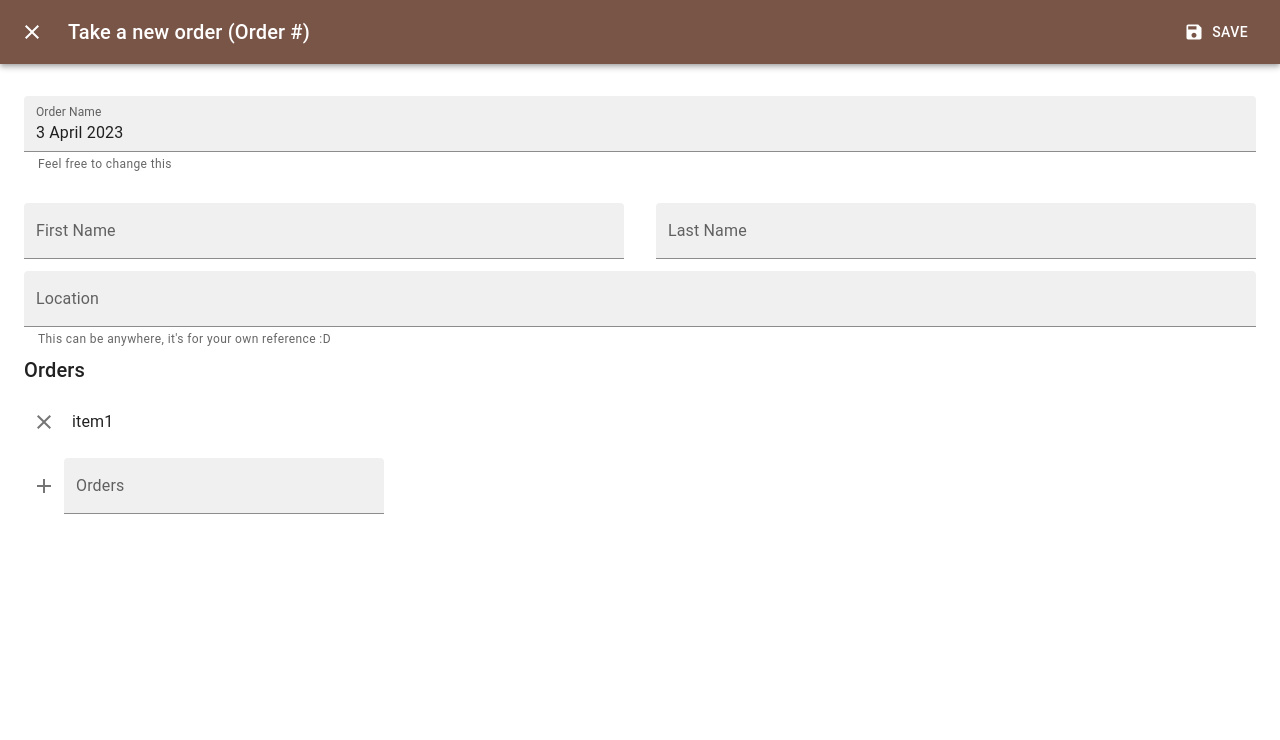
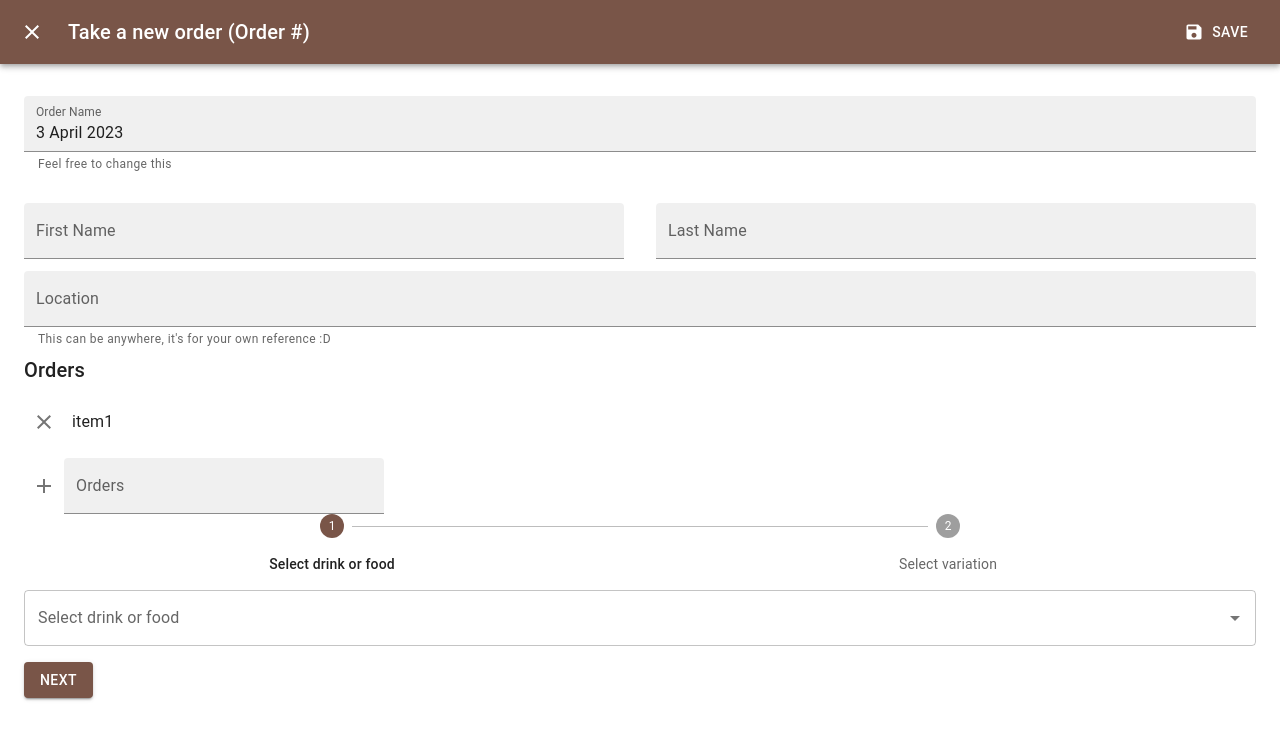
Before and after one commit to leekayden/kopikia, a React (Create React App) app: page /order in a window 1280 px wide. Both pictures are taken after a click on the button "TAKE AN ORDER". Shown: the top 740 px of the page. Built offline with nearby package versions, Linux system fonts and the light colour scheme; grey boxes are pictures that could not be loaded.

Commit message:
add stepper component

```diff
--- /dev/null
+++ b/src/components/common/ChooseOrder.tsx
@@ -0,0 +1,182 @@
+import React, { useState } from "react";
+import {
+  Autocomplete,
+  Step,
+  StepButton,
+  Stepper,
+  Typography,
+  TextField,
+  Button,
+  Box,
+} from "@mui/material";
+
+interface Drink {
+  name: string;
+  variations: string[];
+}
+
+interface Food {
+  name: string;
+  variations?: string[];
+}
+
+const drinks: Drink[] = [
+  { name: "Coffee", variations: ["Kopi O", "Kopi C", "Kopi"] },
+  { name: "Tea", variations: ["Tea with milk", "Tea with lemon"] },
+  { name: "Milo", variations: ["Milo Dinosaur", "Milo Godzilla"] },
+];
+
+const foods: Food[] = [
+  { name: "Nasi Lemak", variations: ["With Chicken", "With Beef", "Vegetarian"] },
+  { name: "Hainanese Chicken Rice", variations: ["Steamed Chicken", "Roasted Chicken"] },
+  {
+    name: "Roti Prata",
+    variations: ["Plain Prata", "Egg Prata", "Cheese Prata"],
+  },
+  { name: "Laksa", variations: ["With Prawn", "With Chicken", "Vegetarian"] },
+  { name: "Nasi Goreng", variations: ["With Chicken", "With Beef", "Vegetarian"] },
+  { name: "Mee Goreng", variations: ["With Chicken", "With Beef", "Vegetarian"] },
+];
+
+const StepperComponent = () => {
+  const [activeStep, setActiveStep] = useState(0);
+  const [selectedDrink, setSelectedDrink] = useState<Drink | null>(null);
+  const [selectedFood, setSelectedFood] = useState<Food | null>(null);
+  const [selectedVariation, setSelectedVariation] = useState<string | null>(
+    null
+  );
+
+  const handleDrinkChange = (
+    event: React.SyntheticEvent<Element, Event>,
+    value: Drink | Food | null
+  ) => {
+    if (value?.variations === undefined) {
+      setSelectedVariation(null);
+    }
+    setSelectedDrink(value as Drink);
+  };
+
+  const handleFoodChange = (
+    event: React.SyntheticEvent<Element, Event>,
+    value: Drink | Food | null
+  ) => {
+    if (value?.variations === undefined) {
+      setSelectedVariation(null);
+    }
+    setSelectedFood(value as Food);
+  };
+
+  const handleVariationChange = (
+    event: React.SyntheticEvent<Element, Event>,
+    value: string | null
+  ) => {
+    setSelectedVariation(value);
+  };
+
+  const steps = ["Select drink or food", "Select variation"];
+
+  const getVariations = (): string[] => {
+    if (selectedDrink) {
+      return selectedDrink.variations ?? [];
+    }
+    if (selectedFood) {
+      return selectedFood.variations ?? [];
+    }
+    return [];
+  };
+
+  const isVariationStepDisabled = (): boolean => {
+    const variations = getVariations();
+    return !variations || variations.length === 0;
+  };
+
+  const handleStep = (step: number) => () => {
+    setActiveStep(step);
+  };
+  const handleNext = () => {
+    setActiveStep((prevActiveStep) => prevActiveStep + 1);
+  };
+
+  const handleBack = () => {
+    setActiveStep((prevActiveStep) => prevActiveStep - 1);
+};
+
+const handleReset = () => {
+setActiveStep(0);
+setSelectedDrink(null);
+setSelectedFood(null);
+setSelectedVariation(null);
+};
+
+return (
+<Box sx={{ width: "100%" }}>
+<Stepper activeStep={activeStep} alternativeLabel>
+{steps.map((label) => (
+<Step key={label}>
+<StepButton onClick={handleStep(steps.indexOf(label))}>
+{label}
+</StepButton>
+</Step>
+))}
+</Stepper>
+{activeStep === 0 && (
+<Box sx={{ mt: 2 }}>
+<Autocomplete
+options={[...drinks, ...foods]}
+getOptionLabel={(option) => option.name}
+renderInput={(params) => (
+<TextField {...params} label="Select drink or food" />
+)}
+onChange={
+selectedDrink?.variations === undefined
+? handleFoodChange
+: handleDrinkChange
+}
+value={selectedDrink ?? selectedFood}
+/>
+<Box sx={{ mt: 2 }}>
+<Button variant="contained" onClick={handleNext}>
+Next
+</Button>
+</Box>
+</Box>
+)}
+{activeStep === 1 && (
+<Box sx={{ mt: 2 }}>
+<Typography>Select variation</Typography>
+<Autocomplete
+options={getVariations()}
+getOptionLabel={(option) => option}
+renderInput={(params) => (
+<TextField {...params} label="Select variation" />
+)}
+onChange={handleVariationChange}
+value={selectedVariation}
+/>
+<Box sx={{ mt: 2 }}>
+<Button variant="contained" onClick={handleBack}>
+Back
+</Button>
+<Button
+variant="contained"
+onClick={handleReset}
+sx={{ ml: 2 }}
+>
+Reset
+</Button>
+<Button
+variant="contained"
+onClick={handleNext}
+disabled={!selectedVariation && isVariationStepDisabled()}
+sx={{ ml: 2 }}
+>
+Finish
+</Button>
+</Box>
+</Box>
+)}
+</Box>
+);
+};
+
+export default StepperComponent;
--- a/src/components/common/TakeOrder.tsx
+++ b/src/components/common/TakeOrder.tsx
@@ -13,6 +13,8 @@ import { TransitionProps } from "@mui/material/transitions";
 import Grid from "@mui/material/Grid";
 import EditableList from "../components/EditableList";
 import { OrderList } from "../global/data";
+import StepperComponent from "./ChooseOrder";
+import Box from "@mui/material/Box";
 
 const Transition = React.forwardRef(function Transition(
   props: TransitionProps & {
@@ -134,6 +136,7 @@ export default function FullScreenDialog() {
             />
           </Grid>
           <EditableList list={["item1"]} type="Orders" />
+          <StepperComponent />
         </Grid>
       </Dialog>
     </div>
```
